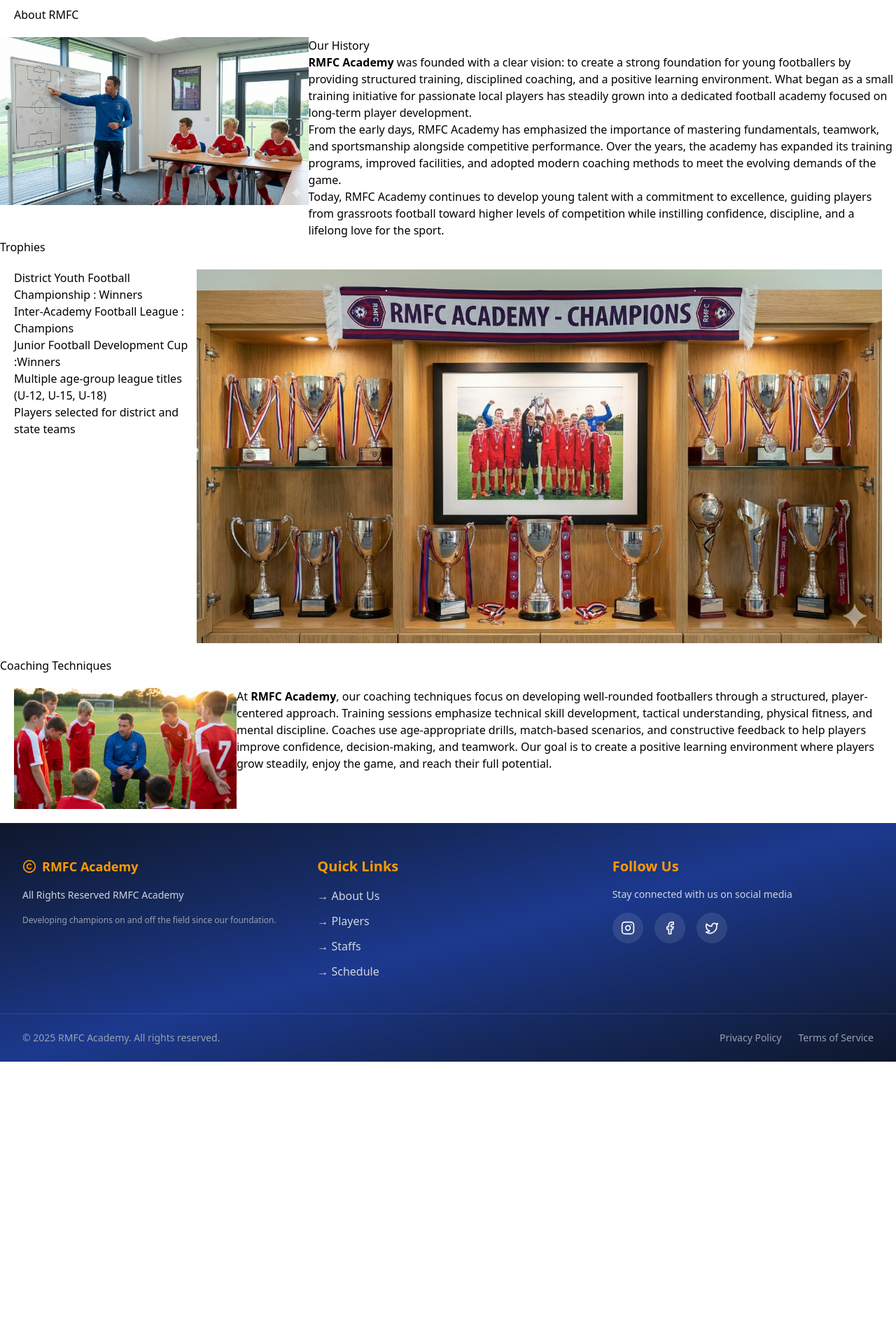
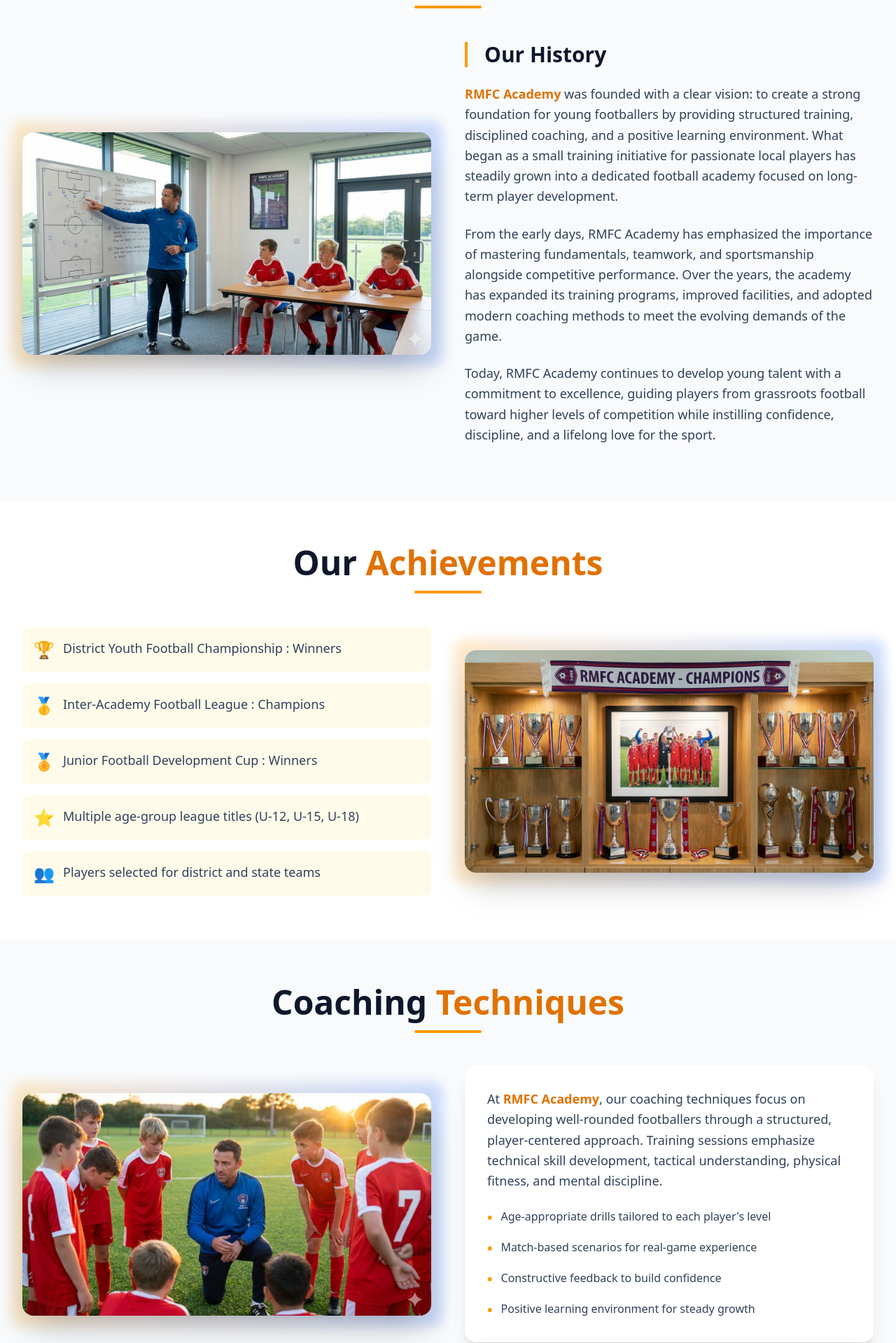
Before and after one commit to Rohin-Madhav/football-academy, a React (Vite) app: page /about in a window 1280 px wide. Shown: the part 762-2681 px from the top of the page at 70% size. Before the commit the page ends 2279 px from the top, so only its background shows below. Built offline with nearby package versions, Linux system fonts and the light colour scheme.

Commit message:
about page completed

```diff
--- a/src/pages/About.jsx
+++ b/src/pages/About.jsx
@@ -6,55 +6,150 @@
 
 function About() {
   return (
-    <>
-      <section>
-        <div>
-          <img src={squad} alt="squad img" />
+    <div className="bg-slate-50">
+      {/* Hero Section */}
+      <section className="relative w-full h-[70vh] overflow-hidden">
+        <div className="absolute inset-0 bg-gradient-to-b from-transparent via-slate-900/30 to-slate-900/70 z-10"></div>
+        <img src={squad} alt="squad img" className="w-full h-full object-cover" />
+        <div className="absolute bottom-12 left-0 right-0 z-20 text-center px-4">
+          <h1 className="text-5xl md:text-7xl font-bold text-white drop-shadow-2xl mb-4">
+            About <span className="text-amber-500">RMFC Academy</span>
+          </h1>
+          <p className="text-xl text-white/90 drop-shadow-lg max-w-3xl mx-auto">
+            Building champions through dedication, discipline, and excellence
+          </p>
         </div>
       </section>
-      <section>
-        <div className='p-5'>
-          <div>
-            <h1>About RMFC</h1>
+
+      {/* Main Content */}
+      <section className="py-16">
+
+        {/* Our History Section */}
+        <div className="max-w-7xl mx-auto px-4 sm:px-6 lg:px-8 mb-20">
+          <div className="text-center mb-12">
+            <h1 className="text-4xl md:text-5xl font-bold text-slate-900 mb-4">
+              Our <span className="text-amber-600">Story</span>
+            </h1>
+            <div className="w-24 h-1 bg-amber-500 mx-auto rounded-full"></div>
+          </div>
+
+          <div className="grid md:grid-cols-2 gap-12 items-center">
+            <div className="relative group order-2 md:order-1">
+              <div className="absolute -inset-4 bg-gradient-to-r from-amber-500 to-blue-600 rounded-2xl blur opacity-20 group-hover:opacity-30 transition duration-300"></div>
+              <div className="relative rounded-2xl overflow-hidden shadow-2xl">
+                <img src={teaching} alt="teaching" className="w-full h-full object-cover transform group-hover:scale-105 transition duration-500" />
+              </div>
+            </div>
+
+            <div className="space-y-6 order-1 md:order-2">
+              <h2 className="text-3xl font-bold text-slate-900 border-l-4 border-amber-500 pl-6">
+                Our History
+              </h2>
+              <p className="text-lg text-slate-700 leading-relaxed">
+                <strong className="text-amber-600">RMFC Academy</strong> was founded with a clear vision: to create a strong foundation for young footballers by providing structured training, disciplined coaching, and a positive learning environment. What began as a small training initiative for passionate local players has steadily grown into a dedicated football academy focused on long-term player development.
+              </p>
+              <p className="text-lg text-slate-700 leading-relaxed">
+                From the early days, RMFC Academy has emphasized the importance of mastering fundamentals, teamwork, and sportsmanship alongside competitive performance. Over the years, the academy has expanded its training programs, improved facilities, and adopted modern coaching methods to meet the evolving demands of the game.
+              </p>
+              <p className="text-lg text-slate-700 leading-relaxed">
+                Today, RMFC Academy continues to develop young talent with a commitment to excellence, guiding players from grassroots football toward higher levels of competition while instilling confidence, discipline, and a lifelong love for the sport.
+              </p>
+            </div>
           </div>
         </div>
-        <div className='flex'>
-          <div>
-            <img src={teaching} alt="img" />
-          </div>
-          <div>
-            <h2>Our History</h2>
-            <p><strong>RMFC Academy</strong> was founded with a clear vision: to create a strong foundation for young footballers by providing structured training, disciplined coaching, and a positive learning environment. What began as a small training initiative for passionate local players has steadily grown into a dedicated football academy focused on long-term player development.</p>
-            <p>From the early days, RMFC Academy has emphasized the importance of mastering fundamentals, teamwork, and sportsmanship alongside competitive performance. Over the years, the academy has expanded its training programs, improved facilities, and adopted modern coaching methods to meet the evolving demands of the game.</p>
-            <p>Today, RMFC Academy continues to develop young talent with a commitment to excellence, guiding players from grassroots football toward higher levels of competition while instilling confidence, discipline, and a lifelong love for the sport.</p>
+
+        {/* Trophies Section */}
+        <div className="bg-white py-16">
+          <div className="max-w-7xl mx-auto px-4 sm:px-6 lg:px-8">
+            <div className="text-center mb-12">
+              <h2 className="text-4xl md:text-5xl font-bold text-slate-900 mb-4">
+                Our <span className="text-amber-600">Achievements</span>
+              </h2>
+              <div className="w-24 h-1 bg-amber-500 mx-auto rounded-full"></div>
+            </div>
+
+            <div className="grid md:grid-cols-2 gap-12 items-center">
+              <div className="space-y-4">
+                <ul className="space-y-4">
+                  <li className="flex items-start space-x-3 p-4 bg-amber-50 rounded-lg hover:bg-amber-100 transition-colors duration-300">
+                    <span className="text-2xl flex-shrink-0">🏆</span>
+                    <span className="text-lg text-slate-700 font-medium">District Youth Football Championship : Winners</span>
+                  </li>
+                  <li className="flex items-start space-x-3 p-4 bg-amber-50 rounded-lg hover:bg-amber-100 transition-colors duration-300">
+                    <span className="text-2xl flex-shrink-0">🥇</span>
+                    <span className="text-lg text-slate-700 font-medium">Inter-Academy Football League : Champions</span>
+                  </li>
+                  <li className="flex items-start space-x-3 p-4 bg-amber-50 rounded-lg hover:bg-amber-100 transition-colors duration-300">
+                    <span className="text-2xl flex-shrink-0">🏅</span>
+                    <span className="text-lg text-slate-700 font-medium">Junior Football Development Cup : Winners</span>
+                  </li>
+                  <li className="flex items-start space-x-3 p-4 bg-amber-50 rounded-lg hover:bg-amber-100 transition-colors duration-300">
+                    <span className="text-2xl flex-shrink-0">⭐</span>
+                    <span className="text-lg text-slate-700 font-medium">Multiple age-group league titles (U-12, U-15, U-18)</span>
+                  </li>
+                  <li className="flex items-start space-x-3 p-4 bg-amber-50 rounded-lg hover:bg-amber-100 transition-colors duration-300">
+                    <span className="text-2xl flex-shrink-0">👥</span>
+                    <span className="text-lg text-slate-700 font-medium">Players selected for district and state teams</span>
+                  </li>
+                </ul>
+              </div>
+
+              <div className="relative group">
+                <div className="absolute -inset-4 bg-gradient-to-r from-amber-500 to-blue-600 rounded-2xl blur opacity-20 group-hover:opacity-30 transition duration-300"></div>
+                <div className="relative rounded-2xl overflow-hidden shadow-2xl">
+                  <img src={trophies2} alt="trophies img" className="w-full h-full object-cover transform group-hover:scale-105 transition duration-500" />
+                </div>
+              </div>
+            </div>
           </div>
         </div>
-        <div><h2>Trophies</h2></div>
-        <div className='p-5 flex'>
 
-          <div>
-            <ul>
-              <li>District Youth Football Championship : Winners</li>
-              <li>Inter-Academy Football League : Champions</li>
-              <li>Junior Football Development Cup :Winners</li>
-              <li>Multiple age-group league titles (U-12, U-15, U-18)</li>
-              <li>Players selected for district and state teams</li>
-            </ul>
+        {/* Coaching Techniques Section */}
+        <div className="py-16">
+          <div className="max-w-7xl mx-auto px-4 sm:px-6 lg:px-8">
+            <div className="text-center mb-12">
+              <h2 className="text-4xl md:text-5xl font-bold text-slate-900 mb-4">
+                Coaching <span className="text-amber-600">Techniques</span>
+              </h2>
+              <div className="w-24 h-1 bg-amber-500 mx-auto rounded-full"></div>
+            </div>
 
-          </div>
-          <div><img src={trophies2} alt="trophies img" /></div>
-        </div>
-        <div><h2>Coaching Techniques</h2></div>
-        <div className='p-5 flex'>
+            <div className="grid md:grid-cols-2 gap-12 items-center">
+              <div className="relative group">
+                <div className="absolute -inset-4 bg-gradient-to-r from-amber-500 to-blue-600 rounded-2xl blur opacity-20 group-hover:opacity-30 transition duration-300"></div>
+                <div className="relative rounded-2xl overflow-hidden shadow-2xl">
+                  <img src={teaching2} alt="coaching img" className="w-full h-full object-cover transform group-hover:scale-105 transition duration-500" />
+                </div>
+              </div>
 
-          <div><img src={teaching2} alt="coaching img" /></div>
-          <div>
-            <p>At <strong>RMFC Academy</strong>, our coaching techniques focus on developing well-rounded footballers through a structured, player-centered approach. Training sessions emphasize technical skill development, tactical understanding, physical fitness, and mental discipline. Coaches use age-appropriate drills, match-based scenarios, and constructive feedback to help players improve confidence, decision-making, and teamwork. Our goal is to create a positive learning environment where players grow steadily, enjoy the game, and reach their full potential.</p>
+              <div className="bg-white rounded-2xl shadow-xl p-8">
+                <p className="text-lg text-slate-700 leading-relaxed">
+                  At <strong className="text-amber-600">RMFC Academy</strong>, our coaching techniques focus on developing well-rounded footballers through a structured, player-centered approach. Training sessions emphasize technical skill development, tactical understanding, physical fitness, and mental discipline.
+                </p>
+                <div className="mt-6 space-y-4">
+                  <div className="flex items-start space-x-3">
+                    <span className="text-amber-500 text-xl font-bold">•</span>
+                    <p className="text-slate-700">Age-appropriate drills tailored to each player's level</p>
+                  </div>
+                  <div className="flex items-start space-x-3">
+                    <span className="text-amber-500 text-xl font-bold">•</span>
+                    <p className="text-slate-700">Match-based scenarios for real-game experience</p>
+                  </div>
+                  <div className="flex items-start space-x-3">
+                    <span className="text-amber-500 text-xl font-bold">•</span>
+                    <p className="text-slate-700">Constructive feedback to build confidence</p>
+                  </div>
+                  <div className="flex items-start space-x-3">
+                    <span className="text-amber-500 text-xl font-bold">•</span>
+                    <p className="text-slate-700">Positive learning environment for steady growth</p>
+                  </div>
+                </div>
+              </div>
+            </div>
           </div>
         </div>
       </section>
-
-    </>
+    </div>
   )
 }
 
```
